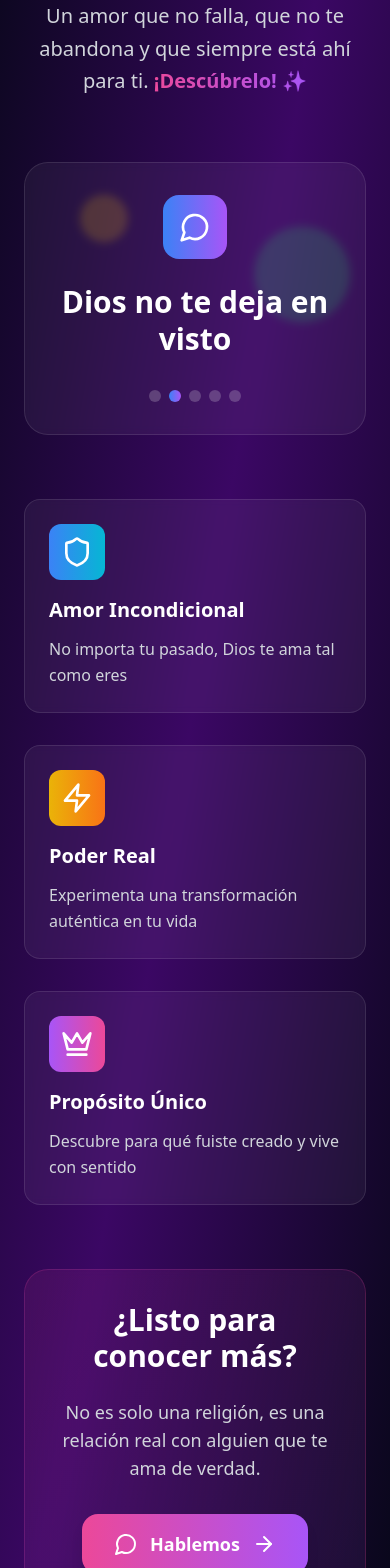
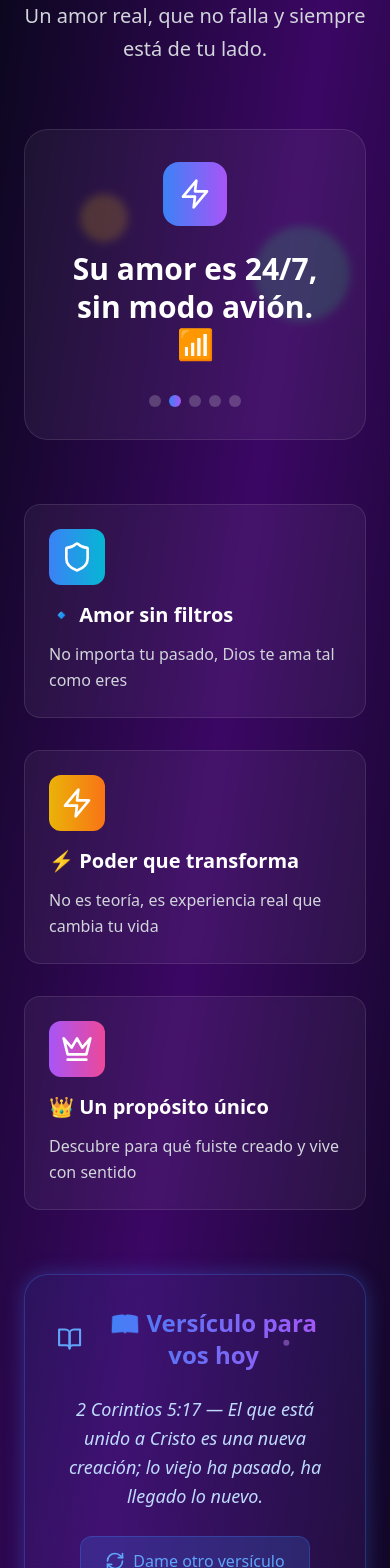
Before and after one commit to AjnebAlReves/website, a React (Vite) app: page /cristoteama in a window 390 px wide. Shown: the part 432-2000 px from the top of the page. Built offline with nearby package versions, Linux system fonts and the light colour scheme.

Commit message:
Actualizar página CristoTeAma para audiencia juvenil

```diff
--- a/src/components/CristoTeAma.tsx
+++ b/src/components/CristoTeAma.tsx
@@ -13,7 +13,9 @@ import {
   Check,
   Zap,
   Crown,
-  Shield
+  Shield,
+  RefreshCw,
+  BookOpen
 } from 'lucide-react';
 import { motion, AnimatePresence } from 'framer-motion';
 
@@ -31,35 +33,48 @@ const CristoTeAma: React.FC<CristoTeAmaProps> = ({
   toggleTheme
 }) => {
   const [currentMessageIndex, setCurrentMessageIndex] = useState(0);
+  const [currentVerse, setCurrentVerse] = useState('');
   const [isVisible, setIsVisible] = useState(false);
 
-  // Mensajes juveniles cristianos
+  // Frases juveniles cristianas actualizadas
   const messages = [
     {
-      text: "Cristo te ama. Tu ex no.",
+      text: "Cristo te ama. Tu ex no. 😉",
       icon: <Heart className="w-6 h-6" />,
       color: "from-pink-500 to-red-500"
     },
     {
-      text: "Dios no te deja en visto",
-      icon: <MessageCircle className="w-6 h-6" />,
+      text: "Su amor es 24/7, sin modo avión. 📶",
+      icon: <Zap className="w-6 h-6" />,
       color: "from-blue-500 to-purple-500"
     },
     {
-      text: "Jesús sí responde tus mensajes",
-      icon: <Send className="w-6 h-6" />,
+      text: "Con Él no hay ghosting, siempre responde. 💬",
+      icon: <MessageCircle className="w-6 h-6" />,
       color: "from-green-500 to-emerald-500"
     },
     {
-      text: "Tu valor no depende de likes",
-      icon: <Star className="w-6 h-6" />,
+      text: "Lo que otros dejaron, Él lo restaura. 🔄",
+      icon: <RefreshCw className="w-6 h-6" />,
       color: "from-yellow-500 to-orange-500"
     },
     {
-      text: "Dios tiene el mejor plan para ti",
+      text: "Cristo no solo te ama… te cambia la vida. 🚀",
       icon: <Crown className="w-6 h-6" />,
       color: "from-purple-500 to-indigo-500"
     }
+  ];
+
+  // Versículos bíblicos
+  const verses = [
+    "Josué 1:9 — Sé fuerte y valiente. No tengas miedo ni te desanimes, porque el Señor tu Dios te acompañará dondequiera que vayas.",
+    "Isaías 41:10 — No tengas miedo, porque yo estoy contigo; no te desanimes, porque yo soy tu Dios. Te daré fuerzas y te ayudaré; te sostendré con mi mano victoriosa.",
+    "Jeremías 29:11 — Mis planes para ustedes son planes de bienestar y no de calamidad, para darles un futuro y una esperanza.",
+    "Salmos 37:4 — Deléitate en el Señor, y él te concederá los deseos de tu corazón.",
+    "Romanos 8:38-39 — Nada podrá separarnos del amor de Dios que está en Cristo Jesús nuestro Señor.",
+    "Filipenses 4:13 — Todo lo puedo en Cristo que me fortalece.",
+    "2 Corintios 5:17 — El que está unido a Cristo es una nueva creación; lo viejo ha pasado, ha llegado lo nuevo.",
+    "Salmos 46:1 — Dios es nuestro amparo y nuestra fortaleza, nuestra ayuda segura en momentos de angustia."
   ];
 
   // Cambiar mensaje cada 4 segundos
@@ -69,6 +84,18 @@ const CristoTeAma: React.FC<CristoTeAmaProps> = ({
     }, 4000);
     return () => clearInterval(interval);
   }, [messages.length]);
+
+  // Seleccionar versículo aleatorio al cargar
+  useEffect(() => {
+    const randomVerse = verses[Math.floor(Math.random() * verses.length)];
+    setCurrentVerse(randomVerse);
+  }, []);
+
+  // Función para obtener nuevo versículo
+  const getNewVerse = () => {
+    const randomVerse = verses[Math.floor(Math.random() * verses.length)];
+    setCurrentVerse(randomVerse);
+  };
 
   // Animación de entrada
   useEffect(() => {
@@ -110,6 +137,21 @@ const CristoTeAma: React.FC<CristoTeAmaProps> = ({
   const pulseVariants = {
     animate: {
       scale: [1, 1.05, 1],
+      transition: {
+        duration: 2,
+        repeat: Infinity,
+        ease: "easeInOut"
+      }
+    }
+  };
+
+  const glowVariants = {
+    animate: {
+      boxShadow: [
+        "0 0 20px rgba(59, 130, 246, 0.3)",
+        "0 0 40px rgba(59, 130, 246, 0.5)",
+        "0 0 20px rgba(59, 130, 246, 0.3)"
+      ],
       transition: {
         duration: 2,
         repeat: Infinity,
@@ -168,10 +210,7 @@ const CristoTeAma: React.FC<CristoTeAmaProps> = ({
           <nav className="flex items-center justify-between mb-8">
             <Link
               to="/"
-              whileHover={{ scale: 1.05 }}
-              whileTap={{ scale: 0.95 }}
-              component={motion.div}
-              className={`flex items-center gap-2 px-4 py-2 rounded-xl transition-all duration-300 backdrop-blur-sm ${
+              className={`flex items-center gap-2 px-4 py-2 rounded-xl transition-all duration-300 backdrop-blur-sm hover:scale-105 ${
                 isDark
                   ? 'bg-white/10 border border-white/20 hover:bg-white/20'
                   : 'bg-white/70 border border-white/40 hover:bg-white/90 shadow-lg'
@@ -241,35 +280,28 @@ const CristoTeAma: React.FC<CristoTeAmaProps> = ({
               </motion.div>
             </motion.div>
 
-            {/* Título Principal */}
+            {/* Título Principal Actualizado */}
             <motion.h1
               className="text-5xl md:text-7xl font-black mb-6 leading-tight"
               variants={itemVariants}
             >
               <span className="bg-gradient-to-r from-pink-500 via-purple-500 to-blue-500 bg-clip-text text-transparent">
-                Cristo
-              </span>
-              <br />
-              <span className="bg-gradient-to-r from-blue-500 via-green-500 to-yellow-500 bg-clip-text text-transparent">
-                Te Ama
+                ❤️ Cristo Te Ama ✨
               </span>
             </motion.h1>
 
-            {/* Subtítulo */}
+            {/* Subtítulo Actualizado */}
             <motion.p
               className={`text-xl md:text-2xl font-medium mb-12 max-w-3xl mx-auto leading-relaxed ${
                 isDark ? 'text-gray-300' : 'text-gray-700'
               }`}
               variants={itemVariants}
             >
-              Un amor que no falla, que no te abandona y que siempre está ahí para ti.
-              <span className="font-bold bg-gradient-to-r from-pink-500 to-purple-500 bg-clip-text text-transparent">
-                {" "}¡Descúbrelo! ✨
-              </span>
+              Un amor real, que no falla y siempre está de tu lado.
             </motion.p>
           </div>
 
-          {/* Mensaje Rotativo */}
+          {/* Carrusel de Frases Actualizado */}
           <motion.div
             className="mb-16"
             variants={itemVariants}
@@ -320,7 +352,7 @@ const CristoTeAma: React.FC<CristoTeAmaProps> = ({
             </div>
           </motion.div>
 
-          {/* Features Grid */}
+          {/* Sección de Tres Bloques Actualizada */}
           <motion.div
             className="grid grid-cols-1 md:grid-cols-3 gap-8 mb-16"
             variants={itemVariants}
@@ -328,19 +360,19 @@ const CristoTeAma: React.FC<CristoTeAmaProps> = ({
             {[
               {
                 icon: <Shield className="w-8 h-8" />,
-                title: "Amor Incondicional",
+                title: "🔹 Amor sin filtros",
                 description: "No importa tu pasado, Dios te ama tal como eres",
                 color: "from-blue-500 to-cyan-500"
               },
               {
                 icon: <Zap className="w-8 h-8" />,
-                title: "Poder Real",
-                description: "Experimenta una transformación auténtica en tu vida",
+                title: "⚡ Poder que transforma",
+                description: "No es teoría, es experiencia real que cambia tu vida",
                 color: "from-yellow-500 to-orange-500"
               },
               {
                 icon: <Crown className="w-8 h-8" />,
-                title: "Propósito Único",
+                title: "👑 Un propósito único",
                 description: "Descubre para qué fuiste creado y vive con sentido",
                 color: "from-purple-500 to-pink-500"
               }
@@ -365,7 +397,81 @@ const CristoTeAma: React.FC<CristoTeAmaProps> = ({
             ))}
           </motion.div>
 
-          {/* Call to Action */}
+          {/* Versículo Aleatorio */}
+          <motion.div
+            className="mb-16"
+            variants={itemVariants}
+          >
+            <div className="max-w-4xl mx-auto">
+              <motion.div
+                variants={glowVariants}
+                animate="animate"
+                className={`relative p-8 md:p-12 rounded-3xl text-center backdrop-blur-sm ${
+                  isDark
+                    ? 'bg-gradient-to-br from-blue-500/10 to-purple-500/10 border border-blue-500/30'
+                    : 'bg-gradient-to-br from-blue-50 to-purple-50 border border-blue-200 shadow-2xl'
+                }`}
+              >
+                {/* Partículas decorativas */}
+                <div className="absolute inset-0 overflow-hidden rounded-3xl">
+                  <motion.div
+                    animate={{
+                      x: [0, 100, 0],
+                      y: [0, -50, 0],
+                      opacity: [0.3, 0.6, 0.3]
+                    }}
+                    transition={{ duration: 4, repeat: Infinity }}
+                    className={`absolute top-4 left-4 w-2 h-2 rounded-full ${
+                      isDark ? 'bg-blue-400' : 'bg-blue-500'
+                    }`}
+                  />
+                  <motion.div
+                    animate={{
+                      x: [0, -80, 0],
+                      y: [0, 60, 0],
+                      opacity: [0.3, 0.6, 0.3]
+                    }}
+                    transition={{ duration: 3, repeat: Infinity, delay: 1 }}
+                    className={`absolute top-8 right-8 w-1.5 h-1.5 rounded-full ${
+                      isDark ? 'bg-purple-400' : 'bg-purple-500'
+                    }`}
+                  />
+                </div>
+
+                {/* Título del versículo */}
+                <div className="flex items-center justify-center gap-3 mb-6">
+                  <BookOpen className={`w-8 h-8 ${isDark ? 'text-blue-400' : 'text-blue-600'}`} />
+                  <h3 className="text-2xl md:text-3xl font-bold bg-gradient-to-r from-blue-500 to-purple-500 bg-clip-text text-transparent">
+                    📖 Versículo para vos hoy
+                  </h3>
+                </div>
+
+                {/* Versículo */}
+                <p className={`text-lg md:text-xl leading-relaxed mb-6 italic ${
+                  isDark ? 'text-blue-200' : 'text-blue-800'
+                }`}>
+                  {currentVerse}
+                </p>
+
+                {/* Botón para nuevo versículo */}
+                <motion.button
+                  onClick={getNewVerse}
+                  whileHover={{ scale: 1.05 }}
+                  whileTap={{ scale: 0.95 }}
+                  className={`inline-flex items-center gap-2 px-6 py-3 rounded-xl font-medium transition-all duration-300 ${
+                    isDark
+                      ? 'bg-blue-500/20 text-blue-400 border border-blue-500/30 hover:bg-blue-500/30'
+                      : 'bg-blue-100 text-blue-700 border border-blue-200 hover:bg-blue-200'
+                  }`}
+                >
+                  <RefreshCw className="w-5 h-5" />
+                  <span>Dame otro versículo</span>
+                </motion.button>
+              </motion.div>
+            </div>
+          </motion.div>
+
+          {/* Call to Action Actualizado */}
           <motion.div
             className="text-center"
             variants={itemVariants}
@@ -376,10 +482,10 @@ const CristoTeAma: React.FC<CristoTeAmaProps> = ({
                 : 'bg-gradient-to-br from-pink-50 to-purple-50 border border-pink-200 shadow-2xl'
             }`}>
               <h3 className="text-3xl md:text-4xl font-bold mb-6">
-                ¿Listo para conocer más?
+                💬 ¿Listo para conocer a Alguien que nunca te va a soltar?
               </h3>
               <p className={`text-lg mb-8 ${isDark ? 'text-gray-300' : 'text-gray-600'}`}>
-                No es solo una religión, es una relación real con alguien que te ama de verdad.
+                No es religión, es relación real.
               </p>
 
               <motion.button
@@ -387,11 +493,10 @@ const CristoTeAma: React.FC<CristoTeAmaProps> = ({
                 whileTap={{ scale: 0.95 }}
               >
                 <Link
-                  to="https://forms.gle/qrfGtC5iNDu46XS57"
+                  to="/contacto"
                   className="inline-flex items-center gap-3 px-8 py-4 bg-gradient-to-r from-pink-500 to-purple-500 text-white font-bold text-lg rounded-2xl shadow-lg hover:shadow-2xl transition-all duration-300"
                 >
-                  <MessageCircle className="w-6 h-6" />
-                  <span>Hablemos</span>
+                  <span>➡️ Quiero vivirlo</span>
                   <ArrowRight className="w-6 h-6" />
                 </Link>
               </motion.button>
```
